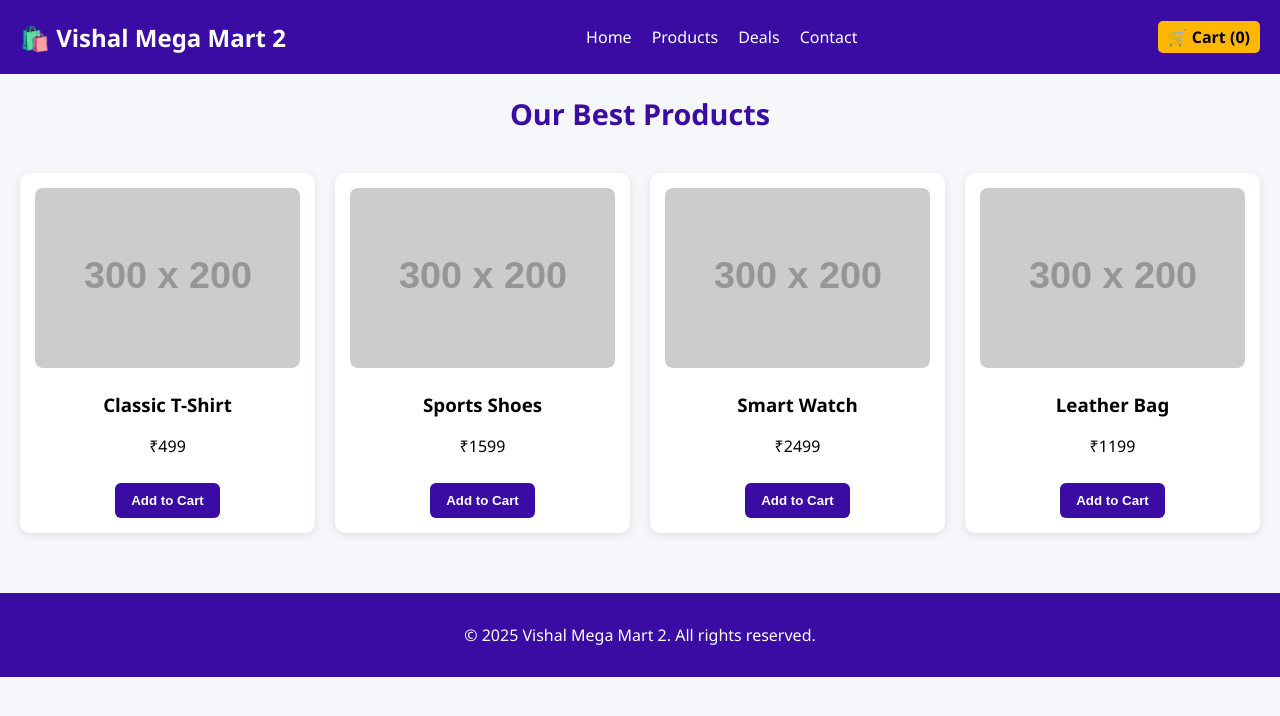
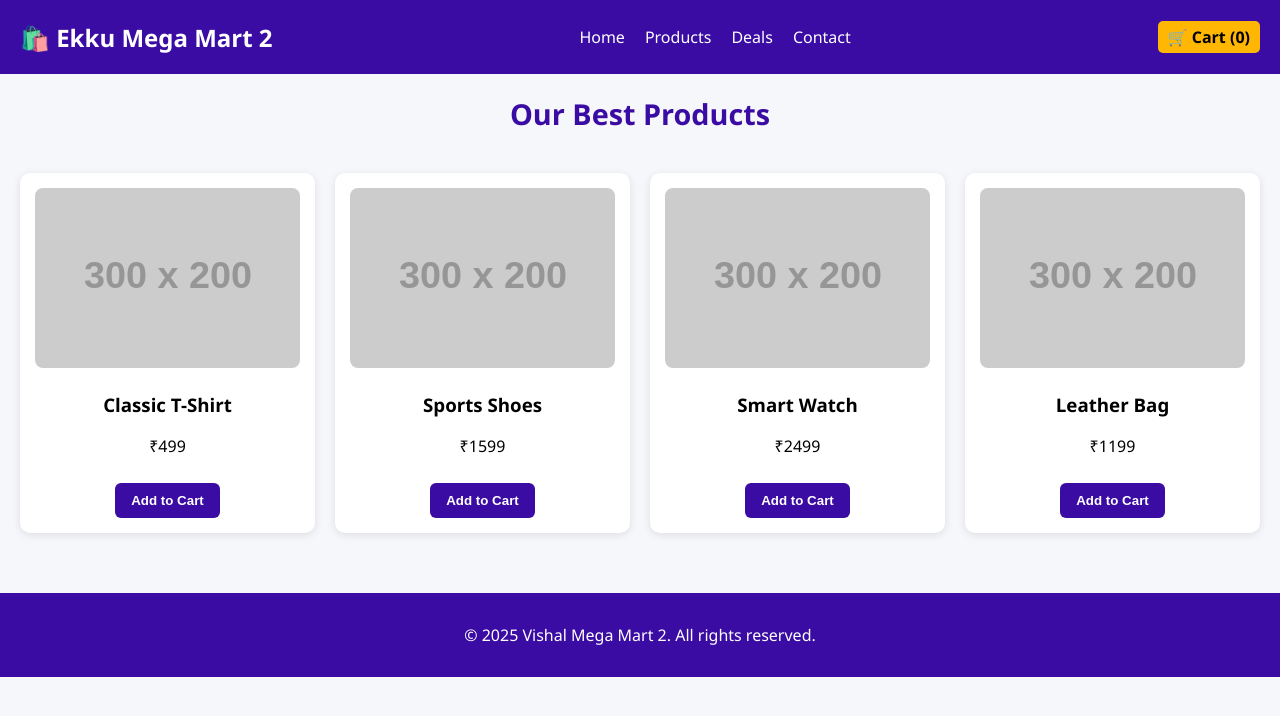
Before and after one commit to AryaAda123/ProjectDeployment, a plain HTML site: page index.html in a window 1280 px wide. Drawn offline with Linux system fonts and the light colour scheme; placeholder pictures from the web are drawn by us.

Commit message:
Update index.html

```diff
--- a/index.html
+++ b/index.html
@@ -9,7 +9,7 @@
 <body>
   <header>
     <nav class="navbar">
-      <div class="logo">🛍️ Vishal Mega Mart 2</div>
+      <div class="logo">🛍️ Ekku Mega Mart 2</div>
       <ul class="nav-links">
         <li><a href="#">Home</a></li>
         <li><a href="#">Products</a></li>
```
